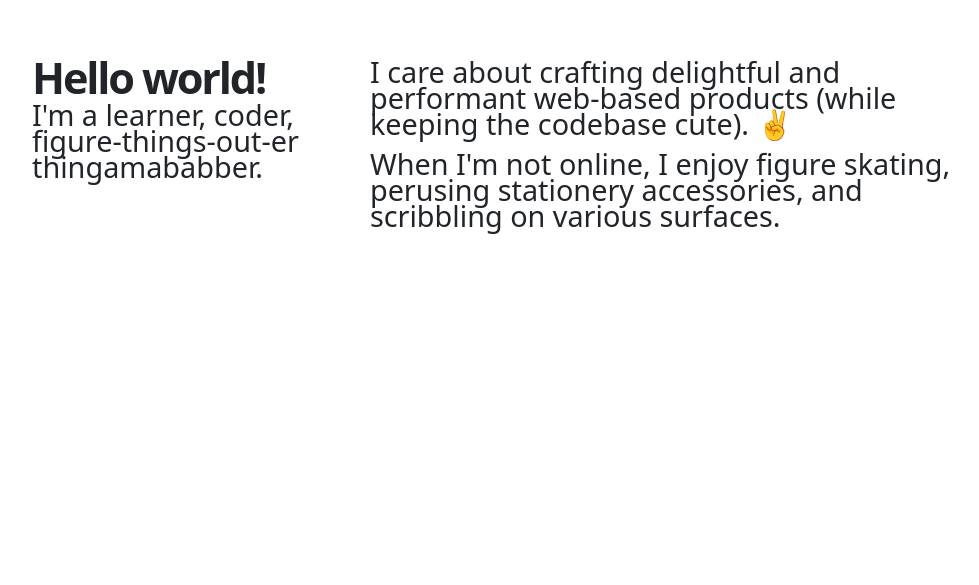
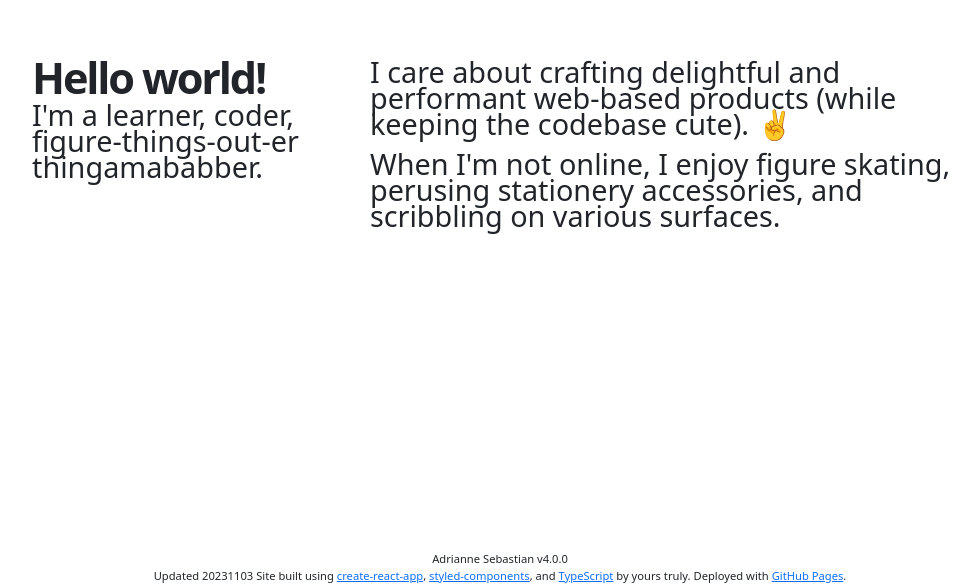
Before and after one commit to arcsbstn/arcsbstn.github.io, a React (Create React App) app: page / in a window 1280 px wide. Shown: the part 1049-1634 px from the top of the page, without its empty margins (140-1119 px from the left). Before the commit the page ends 1600 px from the top, so only its background shows below. Built offline with nearby package versions, Linux system fonts and the light colour scheme.

Commit message:
add footer

```diff
--- a/src/ResumePortfolio.tsx
+++ b/src/ResumePortfolio.tsx
@@ -1,7 +1,7 @@
 import { createContext, useEffect, useState } from "react";
 import styled from "styled-components";
 
-import { About, Hero, Nav } from "./components";
+import { About, Hero, Nav, Footer } from "./components";
 
 const RootWrapper = styled.div`
   * {
@@ -51,6 +51,7 @@ export default function ResumePortfolio() {
         <ContentWrapper>
           <Hero />
           <About />
+          <Footer />
         </ContentWrapper>
       </RootWrapper>
     </MediaWidthContext.Provider>
--- /dev/null
+++ b/src/components/Footer.tsx
@@ -0,0 +1,37 @@
+import styled from "styled-components";
+
+const FooterWrapper = styled.div`
+  padding: 2.5em 1em;
+  text-align: center;
+  font-size: 0.7em;
+`;
+
+export function Footer() {
+  return (
+    <FooterWrapper>
+      Adrianne Sebastian v4.0.0
+      <br />
+      Updated 20231103 Site built using{" "}
+      <a href="https://create-react-app.dev/" target="_blank" rel="noreferrer">
+        create-react-app
+      </a>
+      ,{" "}
+      <a href="https://styled-components.com/" target="_blank" rel="noreferrer">
+        styled-components
+      </a>
+      , and{" "}
+      <a
+        href="https://www.typescriptlang.org/"
+        target="_blank"
+        rel="noreferrer"
+      >
+        TypeScript
+      </a>{" "}
+      by yours truly. Deployed with{" "}
+      <a href="https://pages.github.com/" target="_blank" rel="noreferrer">
+        GitHub Pages
+      </a>
+      .
+    </FooterWrapper>
+  );
+}
```
